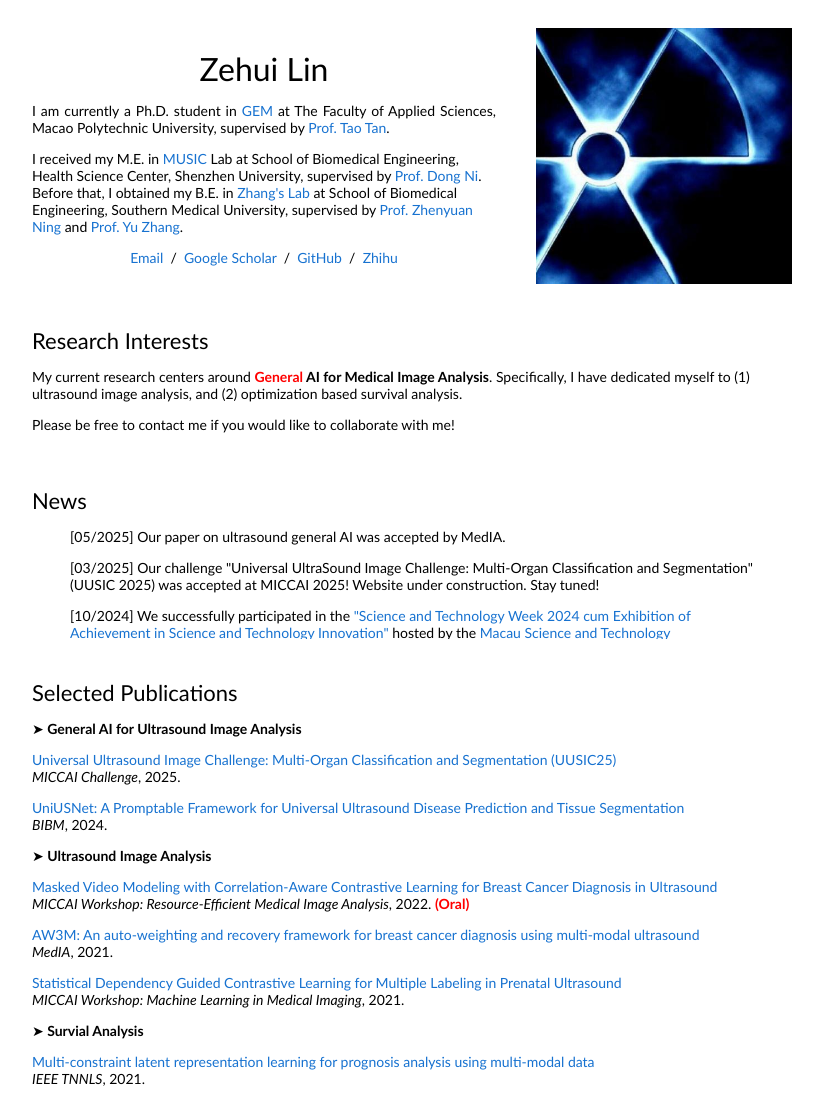
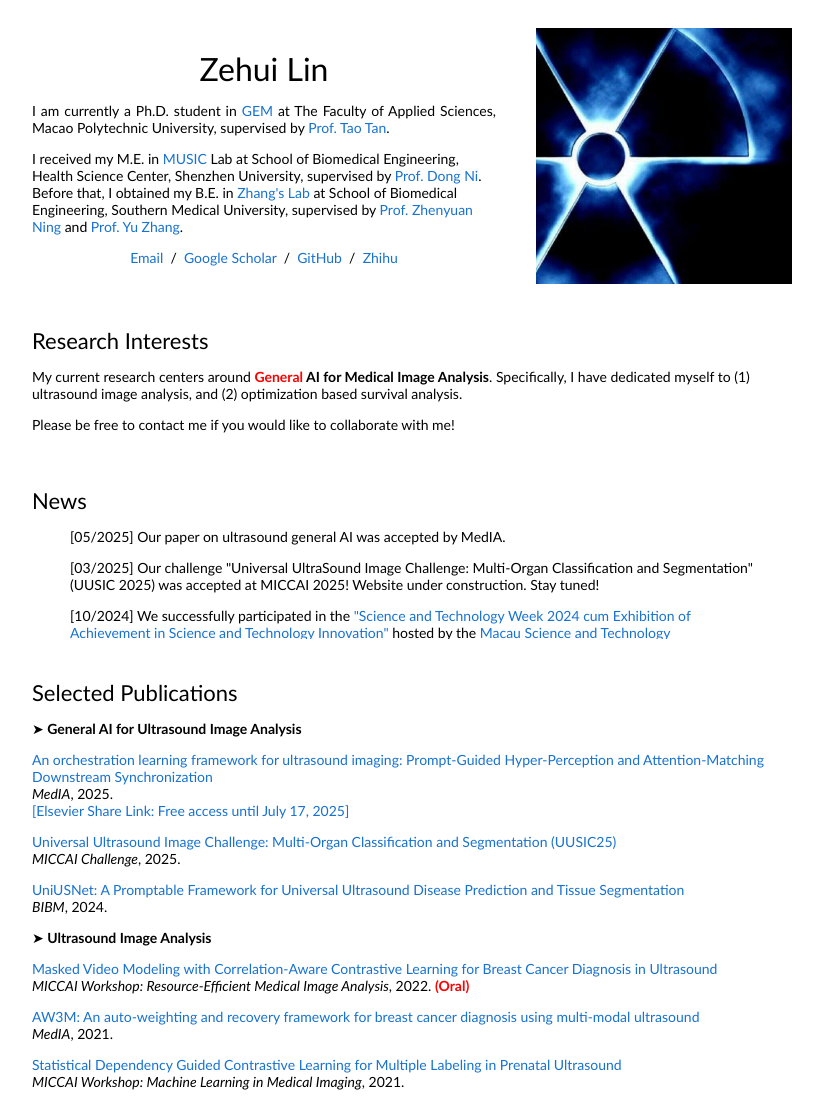
Before and after one commit to Zehui-Lin/Zehui-Lin.github.io, a plain HTML site: page index.html in a window 1280 px wide. Shown: the top 1100 px of the page, without its empty margins (228-1051 px from the left). Drawn offline with Linux system fonts and the light colour scheme.

Commit message:
Add publication announcement for orchestration learning framework in MedIA

```diff
--- a/index.html
+++ b/index.html
@@ -122,6 +122,20 @@
                   <p>
                     <strong>&#10148 General AI for Ultrasound Image Analysis</strong>
                   </p>
+
+
+                  <p>
+                    <div>
+                      <a href="https://www.sciencedirect.com/science/article/pii/S1361841525001860">An orchestration learning framework for ultrasound imaging: Prompt-Guided Hyper-Perception and Attention-Matching Downstream Synchronization</a>
+                      <br>
+                      <em>MedIA</em>, 2025. <!-- Note: A stray </font> tag that was here has been removed -->
+                      <br>
+                      <span style="font-size:small;">
+                        <a href="https://authors.elsevier.com/c/1lAXd4rfPmLew4" target="_blank">[Elsevier Share Link: Free access until July 17, 2025]</a>
+                      </span>
+                    </div>
+                  </p>
+
 
                   <p>
                     <div>
```
